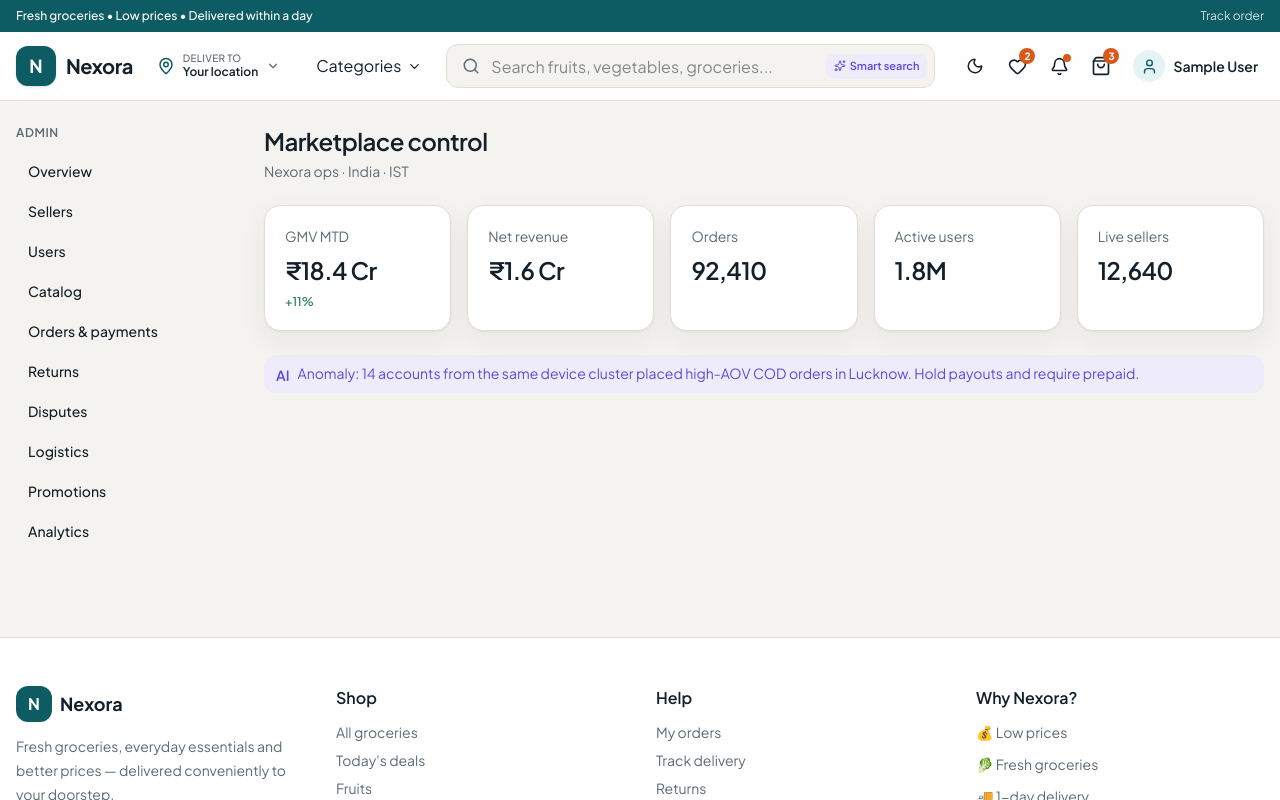
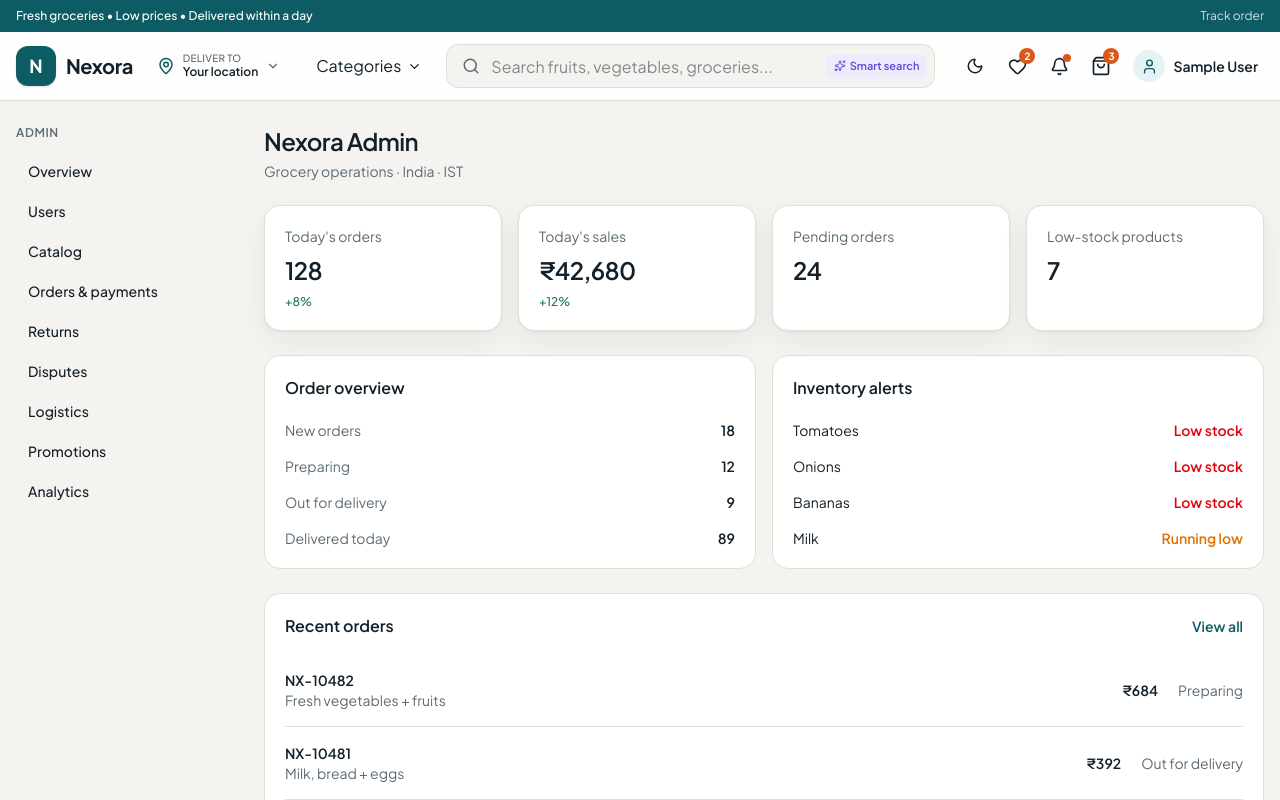
Before and after one commit to faiza55fz/nexora, a Next.js app: page /admin in a window 1280 px wide. Shown: the top 800 px of the page. Built offline with nearby package versions, Linux system fonts and the light colour scheme; sample sign-in values are in the browser's storage.

Commit message:
Update Nexora B2C storefront and admin portal

```diff
--- a/src/app/admin/orders/page.tsx
+++ b/src/app/admin/orders/page.tsx
@@ -1,3 +1,4 @@
+import Link from "next/link";
 import { orders } from "@/lib/data";
 import { Card, PageHeader } from "@/components/ui";
 import { inr } from "@/lib/format";
@@ -5,24 +6,80 @@ import { inr } from "@/lib/format";
 export default function AdminOrders() {
   return (
     <div>
-      <PageHeader title="Orders & payments" subtitle="UPI, cards, COD, Net 15/30" />
+      <PageHeader
+        title="Customer Orders"
+        subtitle="Manage grocery orders, payments and delivery status"
+      />
+
+      {/* Summary */}
+      <div className="mb-6 grid gap-4 sm:grid-cols-3">
+        <Card className="p-5">
+          <p className="text-sm text-muted">Total orders</p>
+          <p className="mt-1 text-2xl font-semibold">{orders.length}</p>
+        </Card>
+
+        <Card className="p-5">
+          <p className="text-sm text-muted">Pending orders</p>
+          <p className="mt-1 text-2xl font-semibold">
+            {orders.filter((o) => o.status !== "delivered").length}
+          </p>
+        </Card>
+
+        <Card className="p-5">
+          <p className="text-sm text-muted">COD orders</p>
+          <p className="mt-1 text-2xl font-semibold">
+            {orders.filter((o) => o.payment.toLowerCase().includes("cod")).length}
+          </p>
+        </Card>
+      </div>
+
+      {/* Orders */}
       <Card className="overflow-x-auto">
         <table className="w-full text-sm">
           <thead className="bg-surface-2 text-left">
             <tr>
               <th className="p-3">Order</th>
+              <th>Customer</th>
               <th>Payment</th>
               <th>Status</th>
               <th>Total</th>
+              <th></th>
             </tr>
           </thead>
+
           <tbody>
             {orders.map((o) => (
               <tr key={o.id} className="border-t border-line">
-                <td className="p-3">{o.id}</td>
-                <td>{o.payment}</td>
-                <td>{o.status}</td>
-                <td>{inr(o.total)}</td>
+                <td className="p-3 font-medium">{o.id}</td>
+
+                <td className="text-muted">
+                  Customer
+                </td>
+
+                <td>
+                  <span className="rounded-full bg-surface-2 px-2.5 py-1 text-xs font-medium">
+                    {o.payment}
+                  </span>
+                </td>
+
+                <td>
+                  <span className="rounded-full bg-brand-soft px-2.5 py-1 text-xs font-medium">
+                    {o.status}
+                  </span>
+                </td>
+
+                <td className="font-medium">
+                  {inr(o.total)}
+                </td>
+
+                <td className="pr-3 text-right">
+                  <Link
+                    href={`/track/${o.id}`}
+                    className="text-sm font-semibold text-brand hover:underline"
+                  >
+                    Track
+                  </Link>
+                </td>
               </tr>
             ))}
           </tbody>
--- a/src/app/admin/page.tsx
+++ b/src/app/admin/page.tsx
@@ -1,22 +1,130 @@
-import { AiHint, Kpi, PageHeader } from "@/components/ui";
+import { Kpi, PageHeader } from "@/components/ui";
 import { inr } from "@/lib/format";
 
 export default function AdminHome() {
   return (
     <div>
-      <PageHeader title="Marketplace control" subtitle="Nexora ops · India · IST" />
-      <div className="grid gap-4 sm:grid-cols-2 xl:grid-cols-5">
-        <Kpi label="GMV MTD" value={inr(18_40_00_000, true)} trend="+11%" />
-        <Kpi label="Net revenue" value={inr(1_62_00_000, true)} />
-        <Kpi label="Orders" value="92,410" />
-        <Kpi label="Active users" value="1.8M" />
-        <Kpi label="Live sellers" value="12,640" />
+      <PageHeader
+        title="Nexora Admin"
+        subtitle="Grocery operations · India · IST"
+      />
+
+      {/* Overview */}
+      <div className="grid gap-4 sm:grid-cols-2 xl:grid-cols-4">
+        <Kpi
+          label="Today's orders"
+          value="128"
+          trend="+8%"
+        />
+
+        <Kpi
+          label="Today's sales"
+          value={inr(42_680, true)}
+          trend="+12%"
+        />
+
+        <Kpi
+          label="Pending orders"
+          value="24"
+        />
+
+        <Kpi
+          label="Low-stock products"
+          value="7"
+        />
       </div>
-      <div className="mt-6">
-        <AiHint>
-          Anomaly: 14 accounts from the same device cluster placed high-AOV COD orders in Lucknow. Hold payouts and
-          require prepaid.
-        </AiHint>
+
+      {/* Quick overview */}
+      <div className="mt-6 grid gap-4 lg:grid-cols-2">
+        <div className="rounded-2xl border border-line bg-surface p-5">
+          <h2 className="font-semibold">Order overview</h2>
+
+          <div className="mt-5 space-y-4 text-sm">
+            <div className="flex items-center justify-between">
+              <span className="text-muted">New orders</span>
+              <span className="font-semibold">18</span>
+            </div>
+
+            <div className="flex items-center justify-between">
+              <span className="text-muted">Preparing</span>
+              <span className="font-semibold">12</span>
+            </div>
+
+            <div className="flex items-center justify-between">
+              <span className="text-muted">Out for delivery</span>
+              <span className="font-semibold">9</span>
+            </div>
+
+            <div className="flex items-center justify-between">
+              <span className="text-muted">Delivered today</span>
+              <span className="font-semibold">89</span>
+            </div>
+          </div>
+        </div>
+
+        <div className="rounded-2xl border border-line bg-surface p-5">
+          <h2 className="font-semibold">Inventory alerts</h2>
+
+          <div className="mt-5 space-y-4 text-sm">
+            <div className="flex items-center justify-between">
+              <span>Tomatoes</span>
+              <span className="font-semibold text-red-600">Low stock</span>
+            </div>
+
+            <div className="flex items-center justify-between">
+              <span>Onions</span>
+              <span className="font-semibold text-red-600">Low stock</span>
+            </div>
+
+            <div className="flex items-center justify-between">
+              <span>Bananas</span>
+              <span className="font-semibold text-red-600">Low stock</span>
+            </div>
+
+            <div className="flex items-center justify-between">
+              <span>Milk</span>
+              <span className="font-semibold text-amber-600">Running low</span>
+            </div>
+          </div>
+        </div>
+      </div>
+
+      {/* Recent activity */}
+      <div className="mt-6 rounded-2xl border border-line bg-surface p-5">
+        <div className="flex items-center justify-between">
+          <h2 className="font-semibold">Recent orders</h2>
+
+          <a
+            href="/admin/orders"
+            className="text-sm font-semibold text-brand hover:underline"
+          >
+            View all
+          </a>
+        </div>
+
+        <div className="mt-4 divide-y divide-line">
+          {[
+            ["NX-10482", "Fresh vegetables + fruits", "₹684", "Preparing"],
+            ["NX-10481", "Milk, bread + eggs", "₹392", "Out for delivery"],
+            ["NX-10480", "Rice, dal + groceries", "₹1,240", "Delivered"],
+            ["NX-10479", "Fruits + snacks", "₹526", "Delivered"],
+          ].map(([id, items, amount, status]) => (
+            <div
+              key={id}
+              className="flex flex-wrap items-center justify-between gap-3 py-4 text-sm"
+            >
+              <div>
+                <p className="font-semibold">{id}</p>
+                <p className="text-muted">{items}</p>
+              </div>
+
+              <div className="flex items-center gap-5">
+                <span className="font-semibold">{amount}</span>
+                <span className="text-muted">{status}</span>
+              </div>
+            </div>
+          ))}
+        </div>
       </div>
     </div>
   );
--- a/src/components/dashboard-shell.tsx
+++ b/src/components/dashboard-shell.tsx
@@ -65,7 +65,6 @@ export const sellerNav = [
 
 export const adminNav = [
   { href: "/admin", label: "Overview" },
-  { href: "/admin/sellers", label: "Sellers" },
   { href: "/admin/users", label: "Users" },
   { href: "/admin/catalog", label: "Catalog" },
   { href: "/admin/orders", label: "Orders & payments" },
```
Also changed, not shown: src/components/storefront-chrome.tsx (+10 -11 lines).
